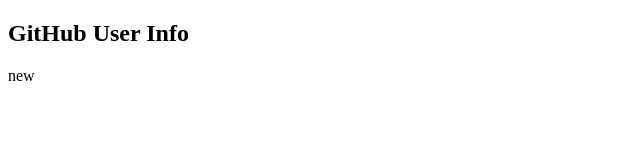
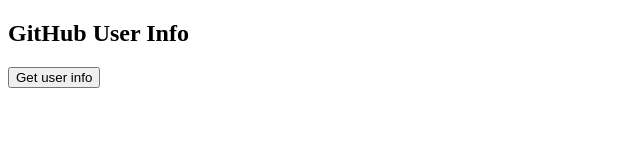
Before and after one commit to akrmyuc/ajaxapp, a plain HTML site: page index.html in a window 1280 px wide. Shown: the whole page, without its empty margins (0-640 px from the left). Drawn offline with Linux system fonts and the light colour scheme.

Commit message:
GitHubのAPIを呼び出す処理を実装

```diff
--- a/index.html
+++ b/index.html
@@ -6,7 +6,8 @@
   </head>
   <body>
     <h2>GitHub User Info</h2>
-    <p>new</p>
+
+    <button onclick="fetchUserInfo('akrmyuc');">Get user info</button>
     <script src="index.js"></script>
   </body>
 </html>
--- a/index.js
+++ b/index.js
@@ -0,0 +1,40 @@
+// ユースケース: Ajax通信
+
+/* 1.エントリーポイント
+console.log("index.js: loaded");
+
+// CSSセレクタを使ってDOMツリー中のh2要素を取得する
+const heading = document.querySelector("h2");
+// h2要素に含まれるテキストコンテンツを取得する
+const headingText = heading.textContent;
+
+// button要素を作成する
+const button = document.createElement("button");
+button.textContent = "Push Me";
+// body要素の子要素としてbuttonを挿入する
+document.body.appendChild(button);
+
+alert(headingText);
+*/
+
+
+// const userId = "akrmyuc";
+// fetch(`https://api.github.com/users/${encodeURIComponent(userId)}`);
+// encodeURIComponent関数：/や%などURLとして特殊な意味を持つ文字列をただの文字列として扱えるようにエスケープする関数
+
+function fetchUserInfo(userId) {
+    fetch(`https://api.github.com/users/${encodeURIComponent(userId)}`)
+        .then(response => {
+            console.log(response.status);
+            // エラーレスポンスが返されたことを検知する
+            if (!response.ok) {
+                console.error("エラーレスポンス", response);
+            } else {
+                return response.json().then(userInfo => {
+                    console.log(userInfo);
+                });
+            }
+        }).catch(error => {
+            console.error(error);
+        });
+}
```
